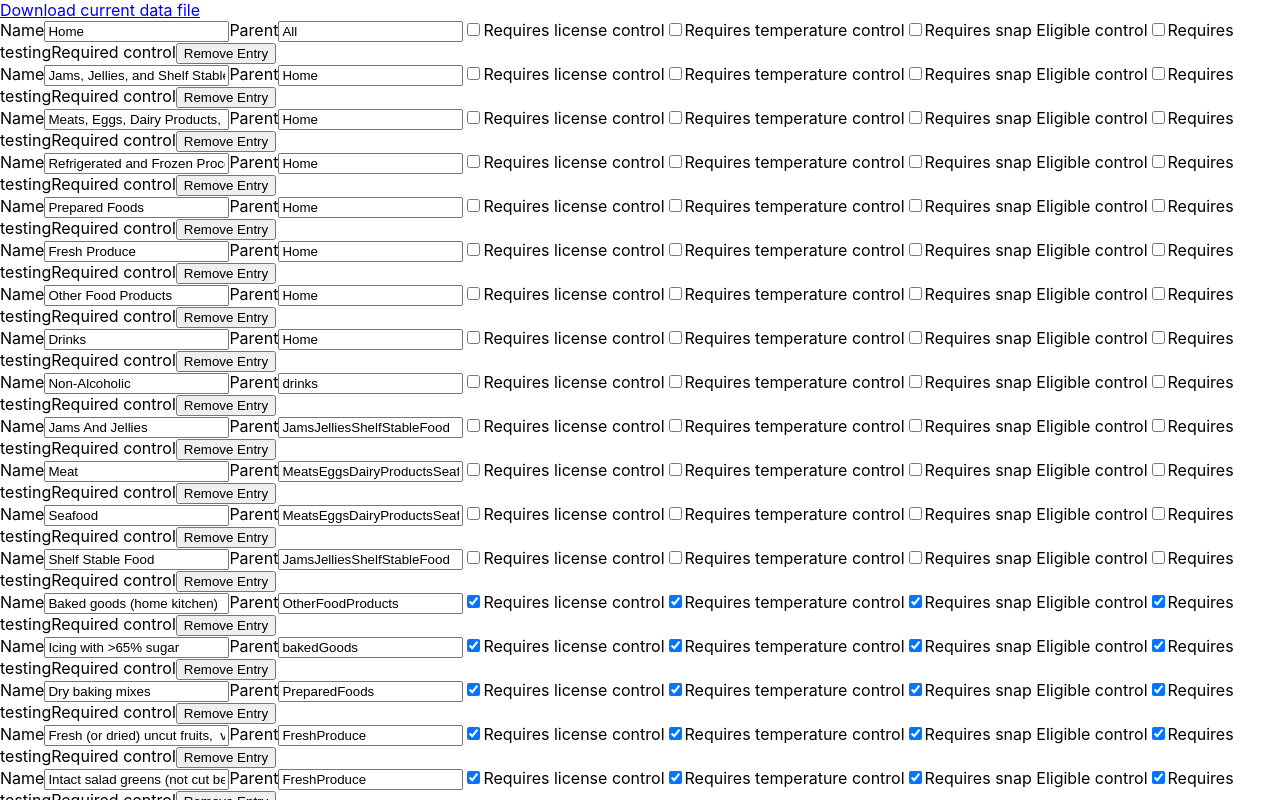
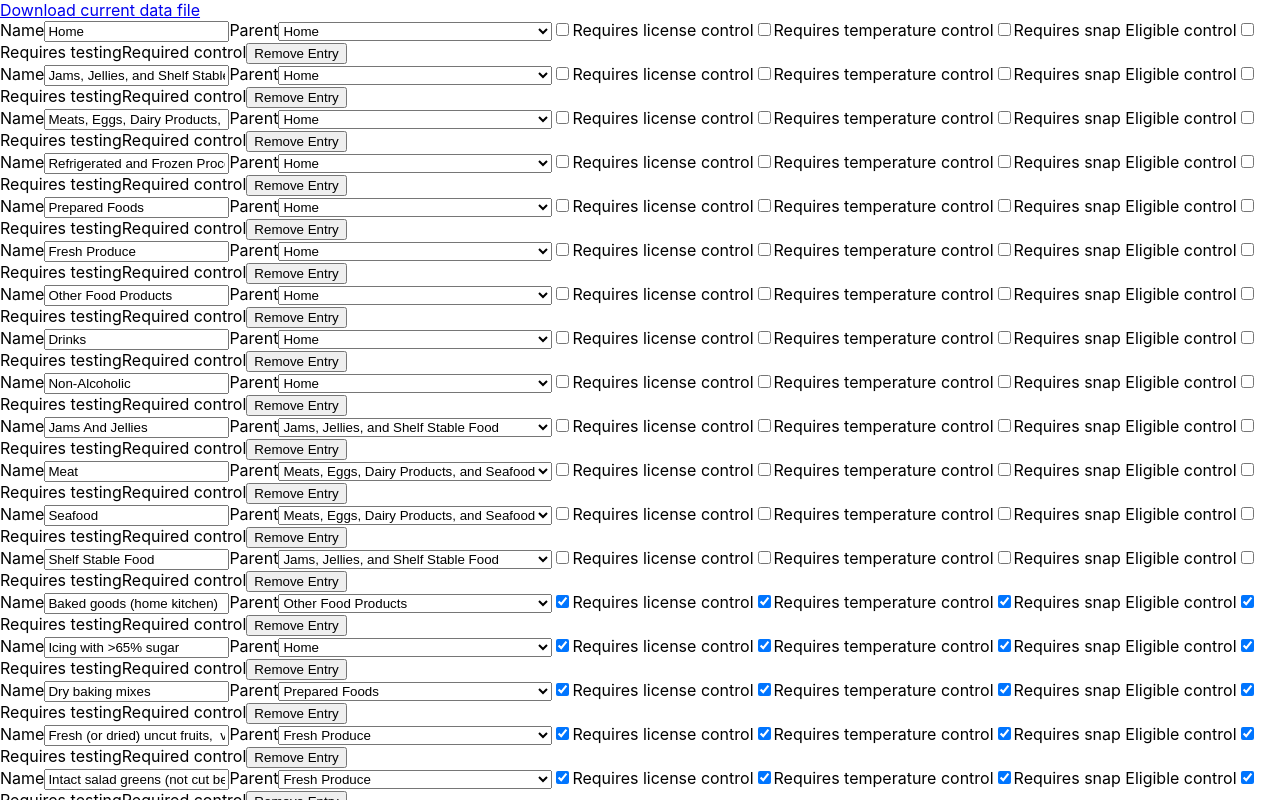
Before and after one commit to Schafer44/KDAUpdateWebsite, a React (Create React App) app: page / in a window 1280 px wide. Shown: the top 800 px of the page. Built offline with nearby package versions, Linux system fonts and the light colour scheme.

Commit message:
Initial commit

```diff
--- a/src/App.js
+++ b/src/App.js
@@ -47,7 +47,8 @@ class App extends React.Component {
 
   addEntry(key, entry) {
     var data = this.state.data;
-    data[key] = entry;
+      data[key] = entry;
+      console.log(data);
     this.setState({data: data});
   }
 
--- a/src/DataEntryCreator.js
+++ b/src/DataEntryCreator.js
@@ -4,10 +4,19 @@ class DataEntryCreator extends React.Component {
     constructor(props) {
         super(props);
         console.log(props);
-        this.state = {value:''};
+        this.state = {
+            name: "name",
+            type:"entry",
+        };
+
+
         this.handleChange = this.handleChange.bind(this);
         this.handleBlur = this.handleBlur.bind(this);
     }
+
+
+
+
 
     handleChange(event) {
         const target = event.target;
@@ -19,15 +28,14 @@ class DataEntryCreator extends React.Component {
         });
     }
 
+
     handleBlur(event) {
-        this.props.updateEntry(this.state);
+        const key = this.state.name.replace(/[^a-zA-Z]/g, "");
+        const entry = this.state;
+        console.log(key, entry);
+        this.props.addEntry(key,entry);
+
     }
-
-
-
-
-
-
 
 
 
@@ -35,12 +43,18 @@ class DataEntryCreator extends React.Component {
     render() {
         return (
             <div>
-            <button>Add Entry</button>
+                <button onClick={this.handleBlur}>Add Entry</button>
                 <label>Name</label>
-                <input name="name" value={""}
+                <input name="name" value={this.state.name}
                     onChange={this.handleChange}
-                    onBlur={this.handleBlur}
+
                 />
+                <label>type</label>
+                <select name="type" value={this.state.type} onChange={this.handleChange}>
+                    <option>category</option>
+                    <option>entry</option>
+
+                </select>
                 </div>
         );
     }
--- a/src/DataEntryEditor.js
+++ b/src/DataEntryEditor.js
@@ -26,7 +26,9 @@ class DataEntryEditor extends React.Component {
         this.props.updateEntry(this.state);
     }
 
-    render(){
+    render() {
+
+        const categories = this.props.categories.map(cat => (<option value={cat.key}>{cat.name}</option>));
         return (
             <div>
 
@@ -36,10 +38,11 @@ class DataEntryEditor extends React.Component {
                     onBlur={this.handleBlur}
                     />
                 <label>Parent</label>
-                <input parent="parent" value={this.state.parent}
-                    onChange={this.handleChange}
-                    onBlur={this.handleBlur}
-                />
+                <select onChange={this.handleChange}
+                    onBlur={this.handleBlur} parent="parent" value={this.state.parent}>
+                    {categories}
+                </select>
+
                 <label>
                     <input type="checkbox" name="license" checked={this.state.license}
                         onChange={this.handleChange}
--- a/src/DataListEditor.js
+++ b/src/DataListEditor.js
@@ -3,20 +3,21 @@ import DataEntryEditor from './DataEntryEditor';
 import DataEntryCreator from './DataEntryCreator';
 
 function DataListEditor(props) {
+    var categories = Object.keys(props.data).filter(key => props.data[key].type == "category").map(key => ({ key: key, name: props.data[key].name }))
     var entries = Object.keys(props.data).map(key => (
-        <DataEntryEditor key={key} item={props.data[key]}
+        <DataEntryEditor key={key} item={props.data[key]} categories={categories}
                         removeEntry={()=>props.removeEntry(key)}
                         updateEntry={(entry)=>props.updateEntry(key, entry)}
                         />
     ));
-    var addEntry = ( <DataEntryCreator addEntry={(entry) => props.addEntry(entry)} />);
+
     return (
         <div class="data-list-editor">
             <div class="data-list-items">
                 {entries}
             </div>
             <div>
-               { addEntry}
+                <DataEntryCreator addEntry={  props.addEntry} />
             </div>
         </div>
     );
```
